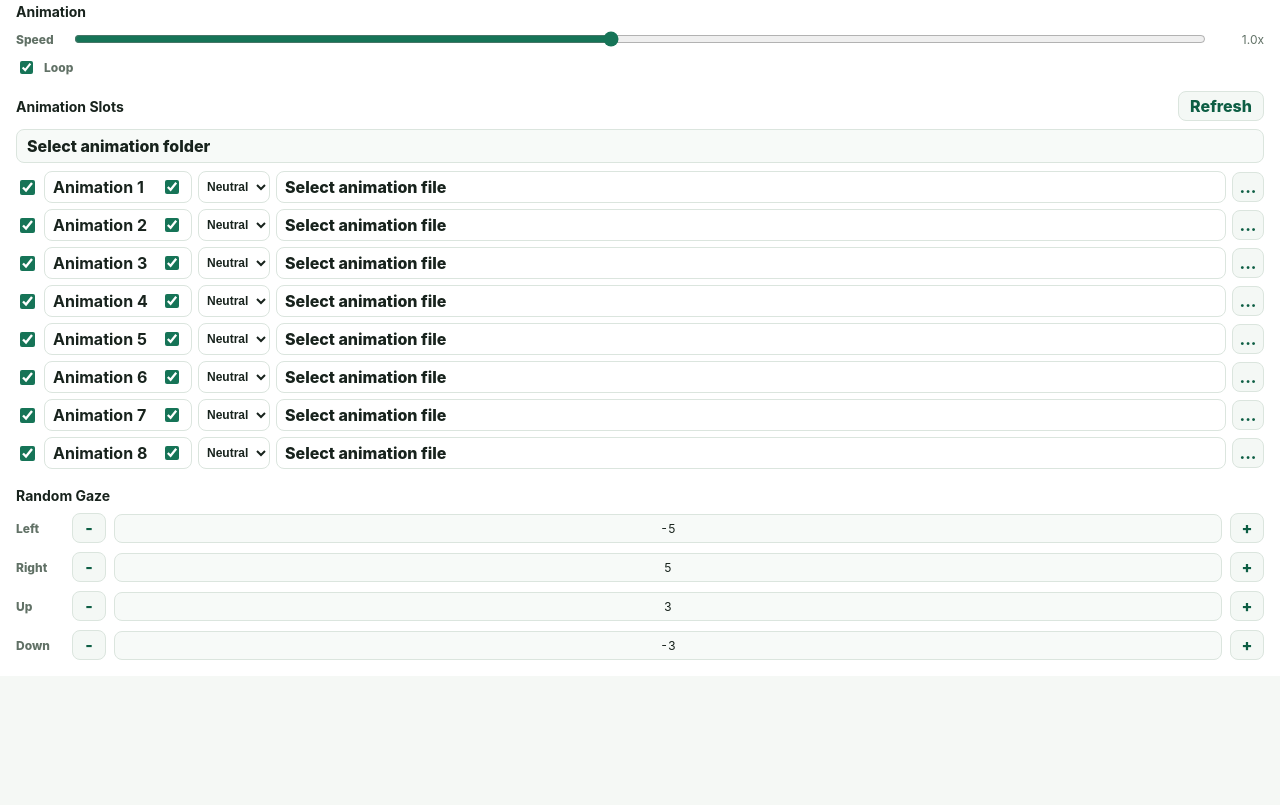
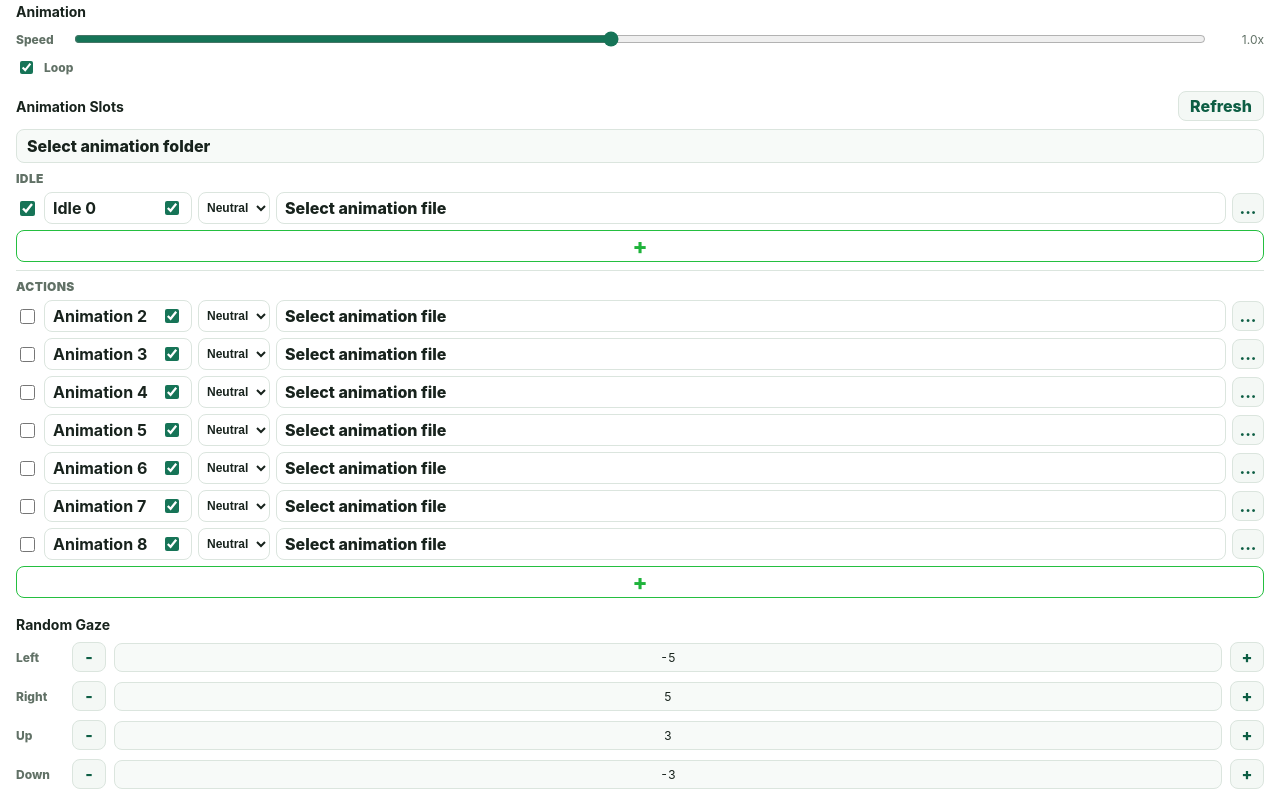
Before and after one commit to tandyz/vrm-vrma-sidepanel-extension, a website built with Vite: page sidepanel.html in a window 1280 px wide. Shown: the part 782-1587 px from the top of the page. Before the commit the page ends 1458 px from the top, so only its background shows below. Built offline with nearby package versions, Linux system fonts and the light colour scheme; some packages are replaced by stand-ins of ours.

Commit message:
Split idle and action animation slots

```diff
--- a/src/main.js
+++ b/src/main.js
@@ -67,7 +67,6 @@ const animationFolderMissingText = "애니 폴더를 지정하세요";
 const animationFileMissingText = "파일을 애니폴더에 넣고 새로고침 하시오";
 const settingsFileVersion = 1;
 const animationFadeSeconds = 0.3;
-const returnToIdleDelaySeconds = 3;
 
 const sliders = {
   lightIntensity: bindSlider("lightIntensity", 1),
@@ -86,13 +85,10 @@ const defaultSettings = {
   headAdjust: { radiusX: 0.36, radiusY: 0.38, delta: 18 },
   expressionBlink: {},
   animationFolderName: "",
-  animationSlots: Array.from({ length: animationSlotCount }, (_, index) => ({
-    name: `Animation ${index + 1}`,
-    fileName: "",
-    actionEnabled: true,
-    loop: true,
-    expression: "neutral",
-  })),
+  animationSlots: Array.from({ length: animationSlotCount }, (_, index) => createAnimationSlot(
+    index === 0 ? "idle" : "action",
+    index === 0 ? "Idle 0" : `Animation ${index + 1}`,
+  )),
   controlsOpen: true,
 };
 
@@ -437,12 +433,28 @@ function stepHeadDelta(delta) {
   updateHeadDeltaOutput();
 }
 
+function createAnimationSlot(kind = "action", name = "") {
+  return {
+    kind,
+    name: name || (kind === "idle" ? "Idle" : "Animation"),
+    fileName: "",
+    actionEnabled: kind === "idle",
+    loop: true,
+    expression: "neutral",
+  };
+}
+
 function normalizeAnimationSlots(slots = []) {
-  return Array.from({ length: animationSlotCount }, (_, index) => {
-    const slot = slots[index] ?? {};
+  const sourceSlots = slots.length ? slots : defaultSettings.animationSlots;
+
+  return sourceSlots.map((slot = {}, index) => {
+    const kind = slot.kind === "idle" || slot.kind === "action"
+      ? slot.kind
+      : index === 0 ? "idle" : "action";
 
     return {
-      name: String(slot.name || `Animation ${index + 1}`),
+      kind,
+      name: String(slot.name || (kind === "idle" ? `Idle ${index}` : `Animation ${index + 1}`)),
       fileName: String(slot.fileName || ""),
       actionEnabled: slot.actionEnabled !== false,
       loop: slot.loop !== false,
@@ -455,7 +467,48 @@ function renderAnimationSlots() {
   animationFolderButton.textContent = settings.animationFolderName || "Select animation folder";
   animationSlotList.replaceChildren();
 
-  settings.animationSlots.forEach((slot, index) => {
+  renderAnimationSlotSection("idle");
+  renderAnimationSlotDivider();
+  renderAnimationSlotSection("action");
+
+  renderViewerAnimationActions();
+}
+
+function renderAnimationSlotSection(kind) {
+  const section = document.createElement("div");
+  const title = document.createElement("div");
+  const addButton = document.createElement("button");
+  const slots = settings.animationSlots
+    .map((slot, index) => ({ slot, index }))
+    .filter((entry) => entry.slot.kind === kind);
+
+  section.className = "animation-slot-section";
+  title.className = "animation-slot-section-title";
+  title.textContent = kind === "idle" ? "Idle" : "Actions";
+  section.append(title);
+
+  slots.forEach(({ slot, index }) => {
+    section.append(createAnimationSlotRow(slot, index));
+  });
+
+  addButton.className = "animation-slot-add";
+  addButton.type = "button";
+  addButton.textContent = "+";
+  addButton.title = kind === "idle" ? "Add idle slot" : "Add animation slot";
+  addButton.addEventListener("click", () => addAnimationSlot(kind));
+  section.append(addButton);
+
+  animationSlotList.append(section);
+}
+
+function renderAnimationSlotDivider() {
+  const divider = document.createElement("div");
+
+  divider.className = "animation-slot-divider";
+  animationSlotList.append(divider);
+}
+
+function createAnimationSlotRow(slot, index) {
     const state = animationSlotStates[index] ?? {};
     const row = document.createElement("div");
     const actionToggleLabel = document.createElement("label");
@@ -532,10 +585,20 @@ function renderAnimationSlots() {
     });
 
     row.append(actionToggleLabel, nameGroup, expressionSelect, fileButton, chooseButton);
-    animationSlotList.append(row);
-  });
-
-  renderViewerAnimationActions();
+    return row;
+}
+
+function addAnimationSlot(kind) {
+  const count = settings.animationSlots.filter((slot) => slot.kind === kind).length;
+  const slot = createAnimationSlot(
+    kind,
+    kind === "idle" ? `Idle ${count}` : `Animation ${settings.animationSlots.length + 1}`,
+  );
+
+  settings.animationSlots.push(slot);
+  animationSlotStates.push({ available: false });
+  renderAnimationSlots();
+  void saveSettings();
 }
 
 function getExpressionSelectNames() {
@@ -1087,10 +1150,7 @@ function playClip(clip, label, options = {}) {
 
       mixer.removeEventListener("finished", activeFinishedHandler);
       activeFinishedHandler = null;
-      pendingIdleTimeout = setTimeout(() => {
-        pendingIdleTimeout = null;
-        void playIdleAnimation(options.slotIndex);
-      }, returnToIdleDelaySeconds * 1000);
+      void playIdleAnimation(options.slotIndex);
     };
     mixer.addEventListener("finished", activeFinishedHandler);
   }
@@ -1110,14 +1170,11 @@ async function playIdleAnimation(currentSlotIndex = null) {
 
 function findIdleAnimationSlotIndex(excludeIndex = null) {
   return settings.animationSlots.findIndex((slot, index) => {
-    if (index === excludeIndex || !slot.fileName || animationSlotStates[index]?.available !== true) {
+    if (index === excludeIndex || slot.kind !== "idle" || !slot.fileName || animationSlotStates[index]?.available !== true) {
       return false;
     }
 
-    const name = slot.name.toLowerCase();
-    const fileName = slot.fileName.toLowerCase().replace(/\.vrma$/i, "");
-
-    return name === "idle" || fileName === "idle";
+    return true;
   });
 }
 
@@ -1132,10 +1189,7 @@ function isIdleAnimationSlotIndex(index) {
     return true;
   }
 
-  const name = slot.name.toLowerCase();
-  const fileName = slot.fileName.toLowerCase().replace(/\.vrma$/i, "");
-
-  return name === "idle" || fileName === "idle";
+  return slot.kind === "idle";
 }
 
 function canUsePointerGaze() {
--- a/src/styles.css
+++ b/src/styles.css
@@ -601,7 +601,35 @@ button:disabled {
 
 .animation-slot-list {
   display: grid;
+  gap: 8px;
+}
+
+.animation-slot-section {
+  display: grid;
   gap: 6px;
+}
+
+.animation-slot-section-title {
+  color: var(--muted);
+  font-size: 12px;
+  font-weight: 900;
+  letter-spacing: 0.03em;
+  text-transform: uppercase;
+}
+
+.animation-slot-divider {
+  height: 1px;
+  background: var(--line);
+}
+
+.animation-slot-add {
+  min-height: 32px;
+  border-color: #24bf40;
+  background: #ffffff;
+  color: #1fb33b;
+  font-size: 22px;
+  line-height: 1;
+  padding: 0;
 }
 
 .animation-slot-row {
--- a/vite.config.js
+++ b/vite.config.js
@@ -8,6 +8,11 @@ export default defineConfig({
       input: {
         sidepanel: "sidepanel.html",
       },
+      output: {
+        entryFileNames: "assets/[name].js",
+        chunkFileNames: "assets/[name].js",
+        assetFileNames: "assets/[name][extname]",
+      },
     },
   },
 });
```
Also changed, not shown: dist/assets/sidepanel-BYhPEgfa.js (deleted), dist/assets/sidepanel-CwzBCKMO.css (deleted), dist/assets/sidepanel.css (added), dist/assets/sidepanel.js (added), dist/sidepanel.html.
